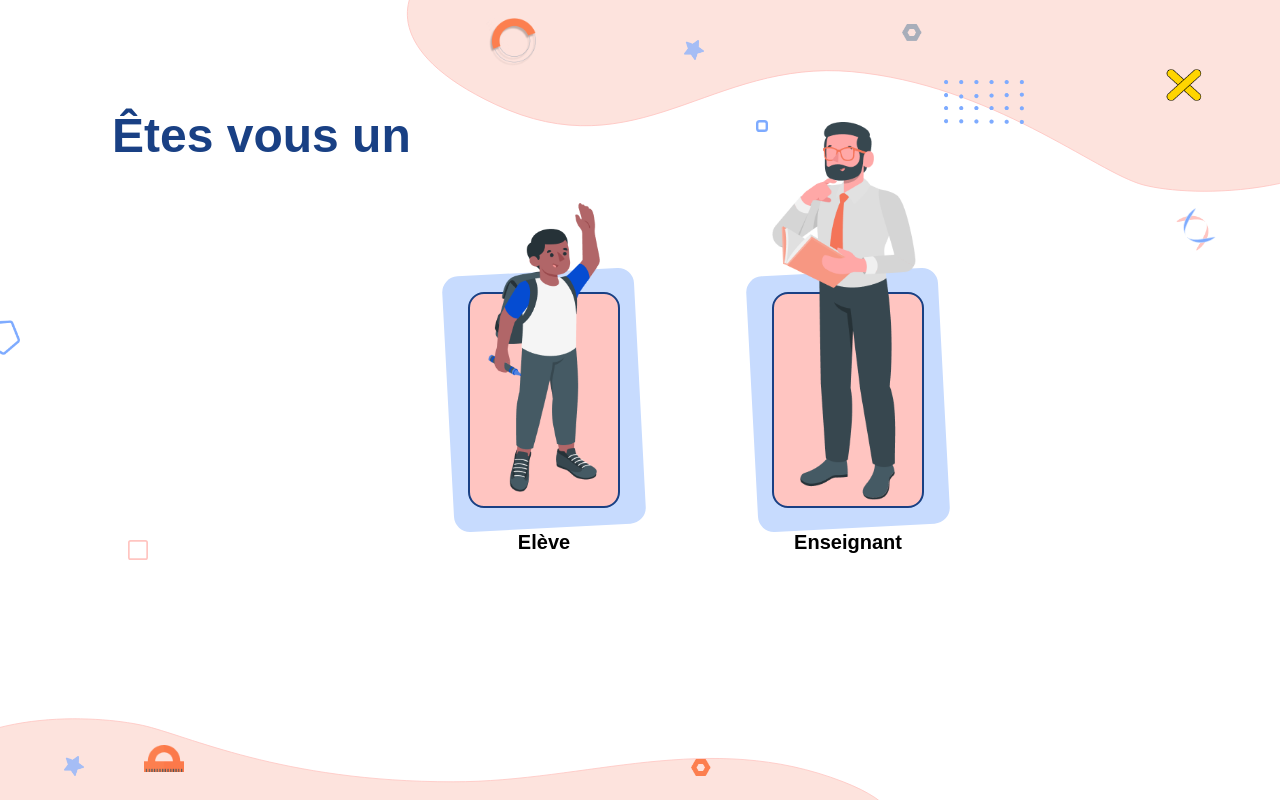
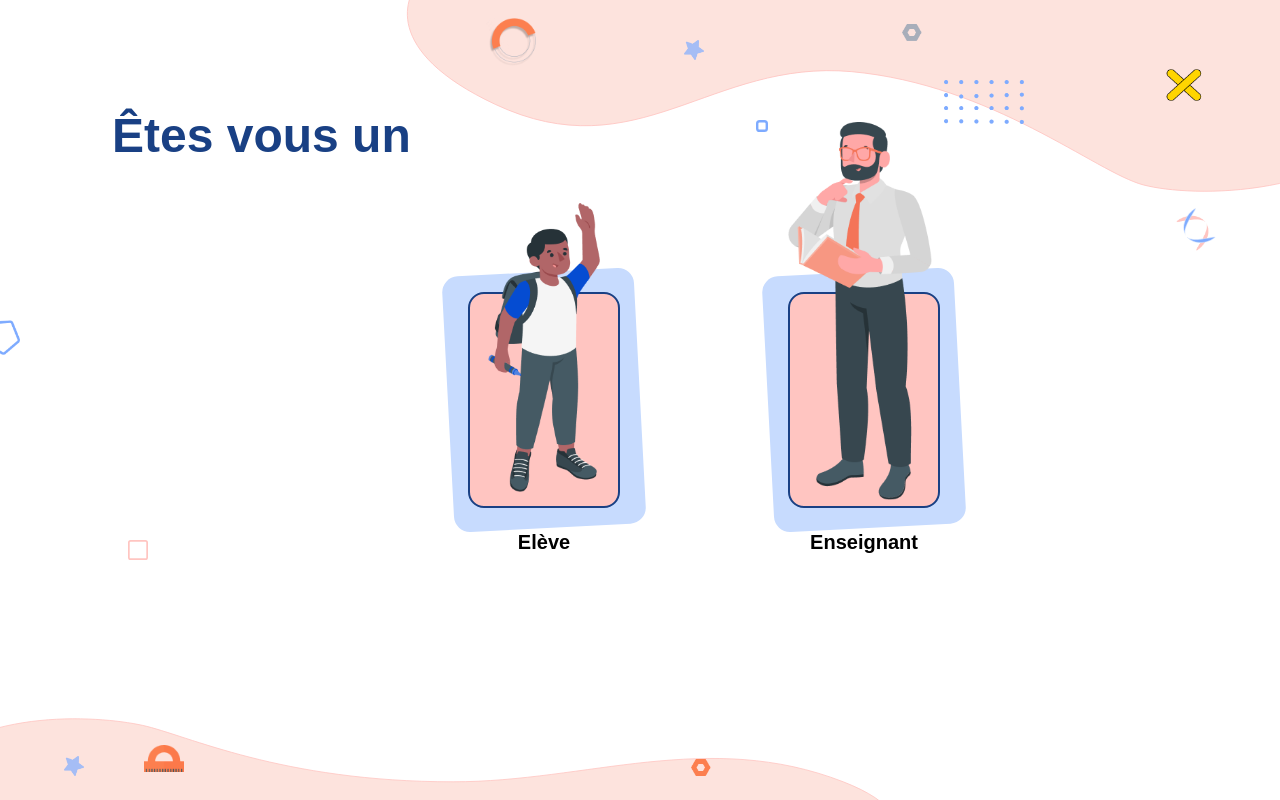
Before and after one commit to Abdelalim03/Projet2CP, a React (Create React App) app: page / in a window 1280 px wide. Built offline with nearby package versions, Linux system fonts and the light colour scheme; the HTML template or start-up script is replaced by a standard one; a web font is replaced by a local one.

Commit message:
rayane/feature/etesvous

```diff
--- a/src/pages/EtesVous/EtesVous.js
+++ b/src/pages/EtesVous/EtesVous.js
@@ -13,7 +13,7 @@ function EtesVous() {
 
       <div class="flex absolute ml-[35%] mb-[24%]">
         <Link to="/nom">
-          <div class="relative hover:shadow-lg transform hover:scale-110 transition ease-out cursor-pointer">
+          <div class="relative hover:shadow-lg transform hover:scale-105 transition ease-out cursor-pointer">
             <div class="inline-flex h-64 w-48 items-center justify-center">
               <div class="flex h-full flex-1 -rotate-3 transform items-center justify-center rounded-2xl bg-[#C7DBFE] p-5">
                 <div class="h-full flex-1 rotate-3 rounded-2xl border-2 border-[#194084] bg-[#FFC5C1]" />
@@ -30,7 +30,7 @@ function EtesVous() {
           </div>
         </Link>
         <Link to="/enseignant">
-          <div class="relative ml-28 hover:shadow-lg transform hover:scale-105 transition ease-out cursor-pointer">
+          <div class="relative ml-32 hover:shadow-lg transform hover:scale-105 transition ease-out cursor-pointer">
           <div class="inline-flex h-64 w-48 items-center justify-center">
               <div class="flex h-full flex-1 -rotate-3 transform items-center justify-center rounded-2xl bg-[#C7DBFE] p-5">
                 <div class="h-full flex-1 rotate-3 rounded-2xl border-2 border-[#194084] bg-[#FFC5C1]" />
```
